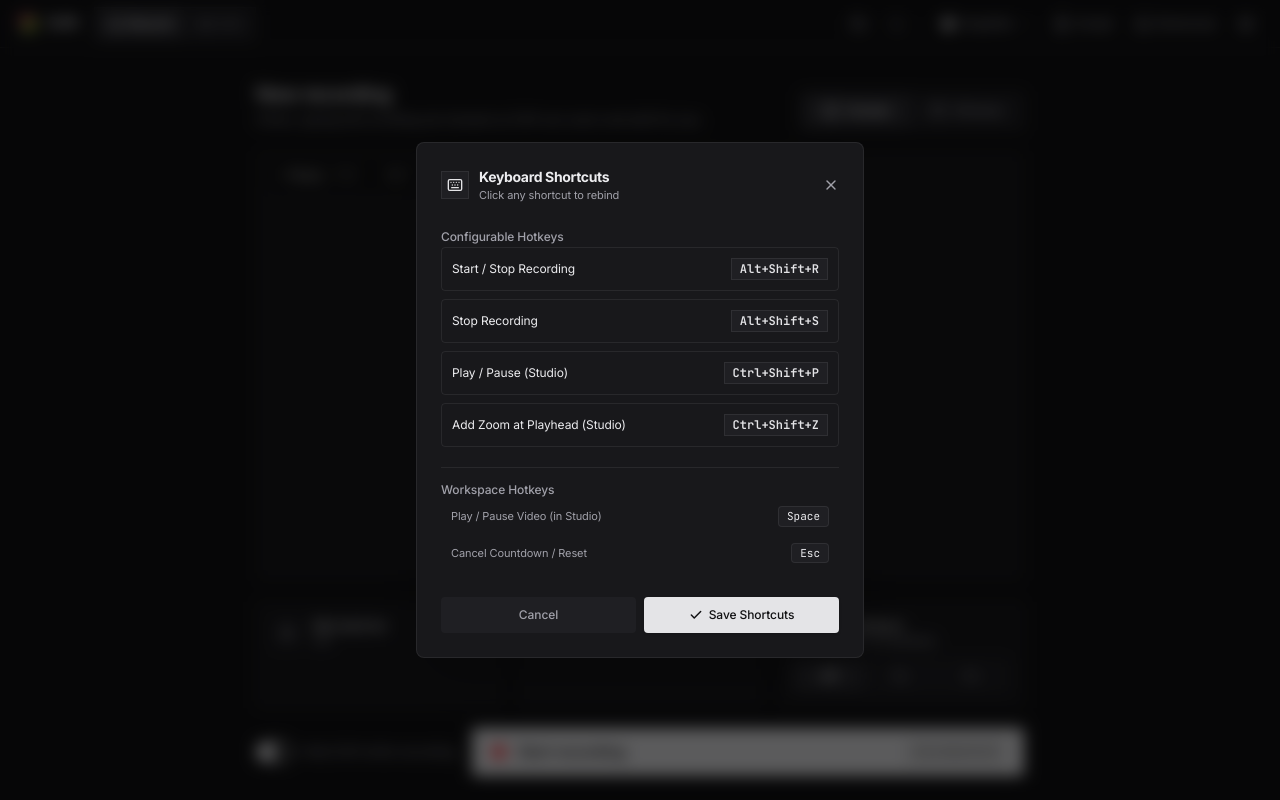
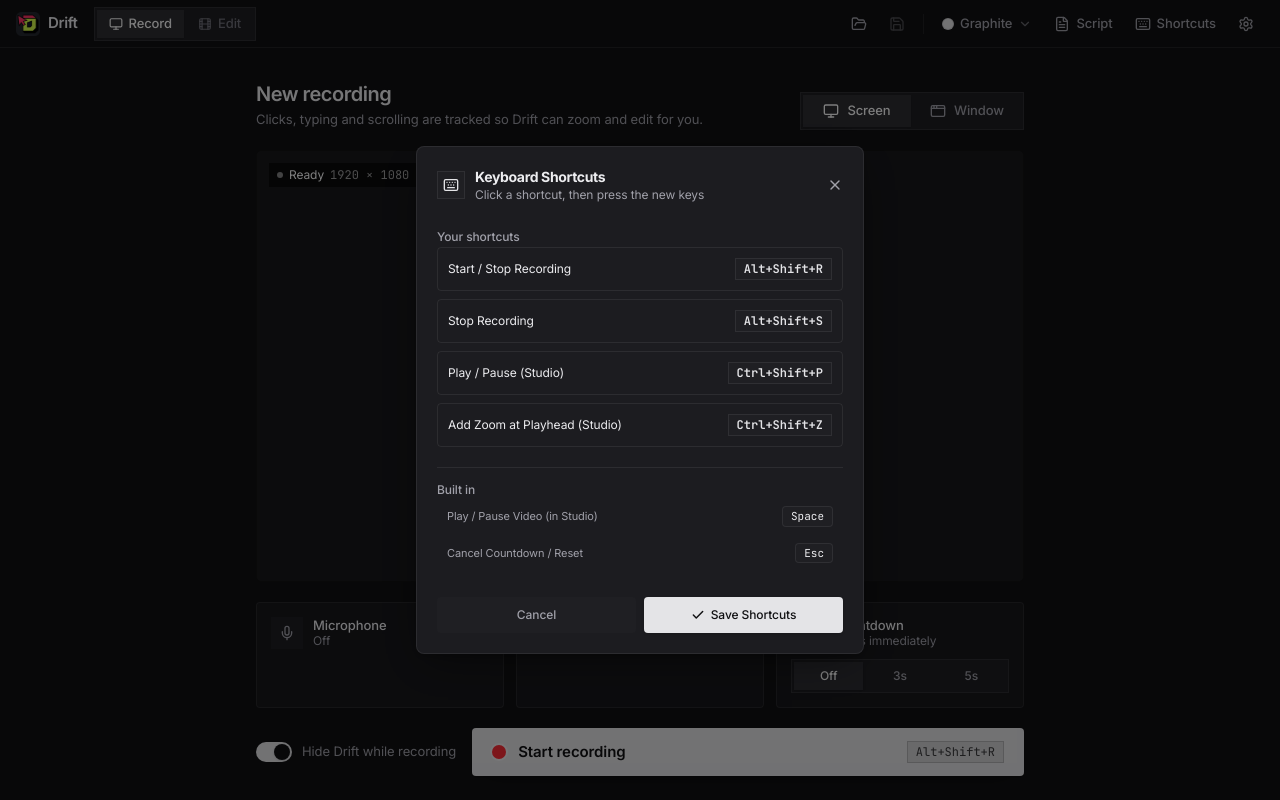
Before and after one commit to diiviikk5/Drift, a Next.js app: page /recorder in a window 1280 px wide. Both pictures are taken after a click on the button "Shortcuts". Built offline with nearby package versions, Linux system fonts and the light colour scheme.

Commit message:
feat(ui): shortcuts dialog on the theme's elevated surface with clearer wording
Co-Authored-By: Claude Opus 5.5 <noreply@anthropic.com>

```diff
--- a/src/components/desktop/HotkeyModal.jsx
+++ b/src/components/desktop/HotkeyModal.jsx
@@ -99,8 +99,8 @@ export default function HotkeyModal({
     ];
 
     return (
-        <div className="fixed inset-0 z-50 flex items-center justify-center bg-black/60 backdrop-blur-sm p-4 select-none animate-in fade-in duration-150">
-            <div className="max-w-md w-full rounded-2xl bg-[var(--bg-card)] border border-[var(--border-app)] shadow-2xl p-6 space-y-5 text-[var(--text-app)]">
+        <div className="fixed inset-0 z-50 flex items-center justify-center bg-black/50 p-4 select-none">
+            <div className="max-w-md w-full rounded-2xl bg-[var(--bg-elevated)] border border-[var(--border-app)] p-5 space-y-5 text-[var(--text-app)]" style={{ boxShadow: 'var(--shadow-pop)' }}>
                 {/* Header */}
                 <div className="flex items-center justify-between">
                     <div className="flex items-center gap-2.5">
@@ -109,7 +109,7 @@ export default function HotkeyModal({
                         </div>
                         <div>
                             <h3 className="text-sm font-bold tracking-tight">Keyboard Shortcuts</h3>
-                            <p className="text-[11px] text-[var(--text-app-muted)]">Click any shortcut to rebind</p>
+                            <p className="text-xs text-[var(--text-app-muted)]">Click a shortcut, then press the new keys</p>
                         </div>
                     </div>
                     <button
@@ -123,7 +123,7 @@ export default function HotkeyModal({
                 {/* Configurable Shortcuts */}
                 <div className="space-y-2">
                     <label className="text-xs text-[var(--text-app-muted)] font-medium">
-                        Configurable Hotkeys
+                        Your shortcuts
                     </label>
                     {entries.map((item) => {
                         const isBinding = capturing === item.key;
@@ -173,7 +173,7 @@ export default function HotkeyModal({
                 {/* Workspace Shortcuts */}
                 <div className="space-y-2 pt-2 border-t border-[var(--border-app)]">
                     <label className="text-xs text-[var(--text-app-muted)] font-medium">
-                        Workspace Hotkeys
+                        Built in
                     </label>
                     <div className="space-y-1">
                         {staticShortcuts.map((s, idx) => (
```
